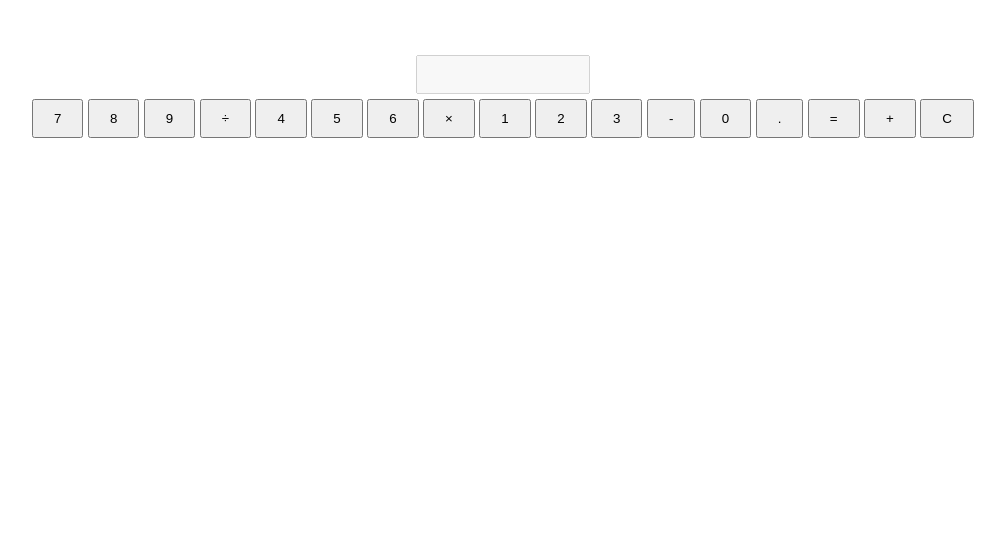
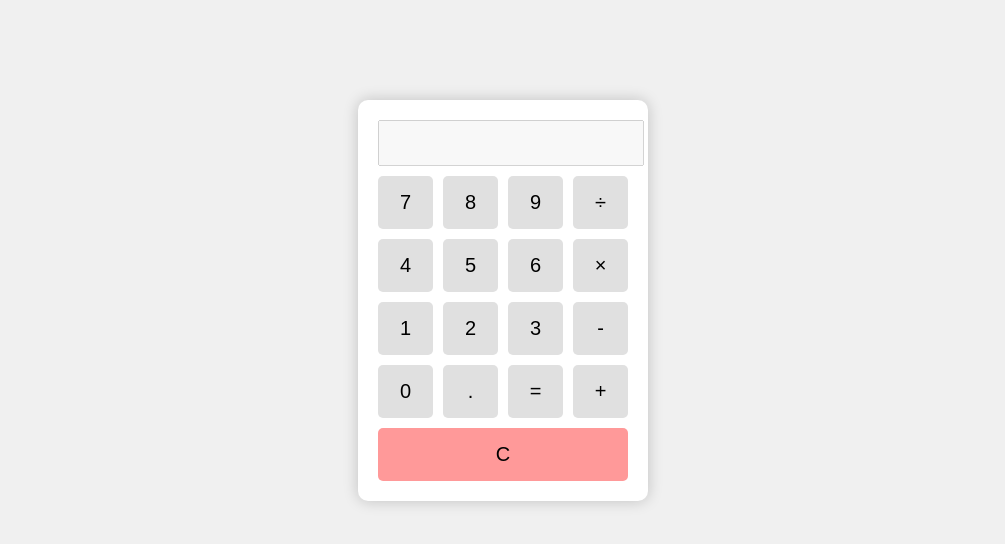
Before and after one commit to brightchris0802/my-calculator, a plain HTML site: page index.html in a window 1280 px wide. Shown: the whole page, without its empty margins (137-1142 px from the left). Drawn offline with Linux system fonts and the light colour scheme.

Commit message:
Update style.css

```diff
--- a/style.css
+++ b/style.css
@@ -1,19 +1,48 @@
 body {
     font-family: sans-serif;
-    text-align: center;
-    margin-top: 50px;
+    display: flex;
+    justify-content: center;
+    margin-top: 100px;
+    background-color: #f0f0f0;
 }
 
-input {
-    margin: 5px;
-    padding: 10px;
-    width: 150px;
+.calculator {
+    background: #fff;
+    padding: 20px;
+    border-radius: 10px;
+    box-shadow: 0 0 15px rgba(0,0,0,0.2);
+    width: 250px;
 }
+
+#display {
+    width: 100%;
+    height: 40px;
+    font-size: 24px;
+    margin-bottom: 10px;
+    text-align: right;
+    padding-right: 10px;
+}
+
+.buttons {
+    display: grid;
+    grid-template-columns: repeat(4, 1fr);
+    gap: 10px;
+}
+
 button {
-    padding: 10px 20px;
+    font-size: 20px;
+    padding: 15px;
+    border: none;
+    background: #e0e0e0;
+    border-radius: 5px;
+    cursor: pointer;
 }
-#result {
-    margin-top: 20px;
-    font-size: 1.2em;
-    color: #333;
+
+button:hover {
+    background: #d0d0d0;
 }
+
+button.clear {
+    grid-column: span 4;
+    background: #ff9999;
+}
```
